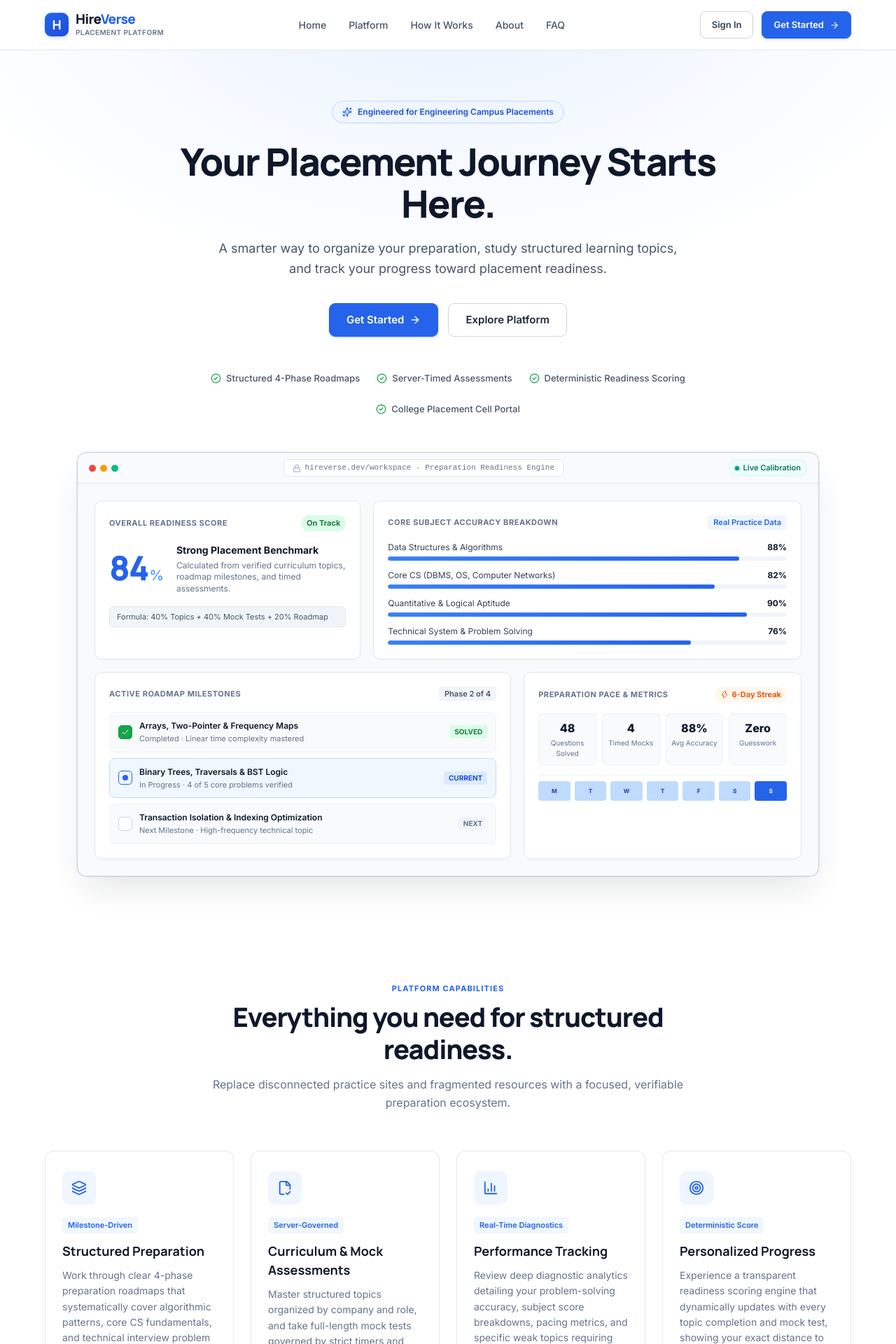
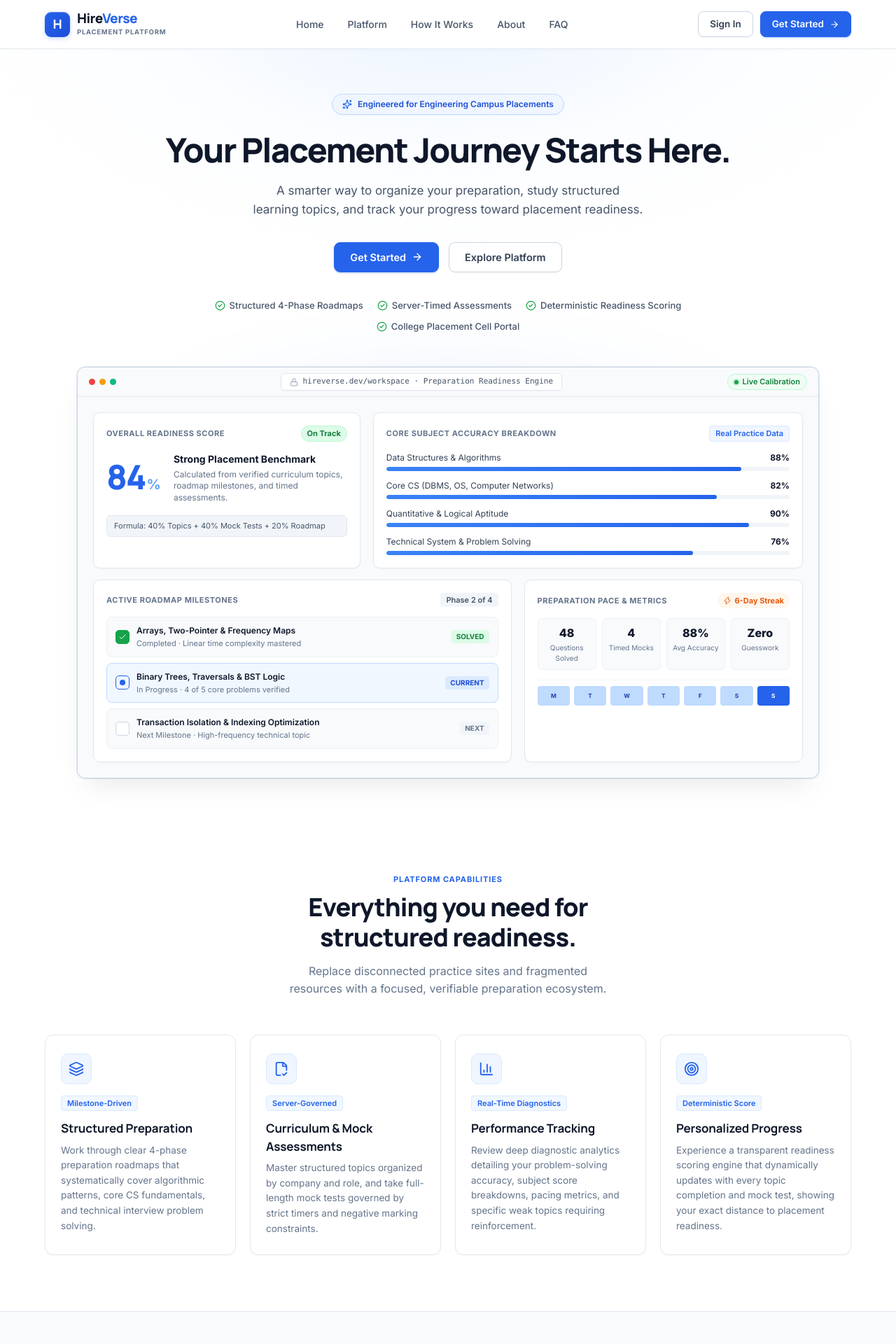
Before and after one commit to snehabhingare9011-prog/placement-prep-tracker, a React (Vite) app: page / in a window 1280 px wide. Shown: the top 1920 px of the page at 70% size. Built offline with nearby package versions, Linux system fonts and the light colour scheme.

Commit message:
style(landing): polish hero typography, navbar aesthetics, proof alignment, and preview mockup integration

```diff
--- a/src/saas-landing.css
+++ b/src/saas-landing.css
@@ -10,6 +10,7 @@
   line-height: 1.5;
   -webkit-font-smoothing: antialiased;
   -moz-osx-font-smoothing: grayscale;
+  overflow-x: hidden;
 }
 
 /* Max Container Width */
@@ -27,11 +28,12 @@
   position: sticky;
   top: 0;
   z-index: 100;
-  height: 72px;
+  height: 70px;
   background: rgba(255, 255, 255, 0.92);
-  backdrop-filter: blur(12px);
-  -webkit-backdrop-filter: blur(12px);
-  border-bottom: 1px solid #e2e8f0;
+  backdrop-filter: blur(14px);
+  -webkit-backdrop-filter: blur(14px);
+  border-bottom: 1px solid rgba(226, 232, 240, 0.85);
+  box-shadow: 0 1px 3px 0 rgba(15, 23, 42, 0.03);
   transition: all 0.2s ease;
 }
 
@@ -43,7 +45,7 @@
   display: flex;
   align-items: center;
   justify-content: space-between;
-  gap: 20px;
+  gap: 24px;
 }
 
 /* Brand */
@@ -53,11 +55,16 @@
   gap: 10px;
   text-decoration: none;
   cursor: pointer;
+  transition: opacity 0.15s ease;
+}
+
+.saas-brand:hover {
+  opacity: 0.92;
 }
 
 .saas-brand-icon {
-  width: 34px;
-  height: 34px;
+  width: 36px;
+  height: 36px;
   border-radius: 9px;
   background: linear-gradient(135deg, #2563eb 0%, #1d4ed8 100%);
   display: grid;
@@ -66,7 +73,7 @@
   font-weight: 800;
   font-size: 18px;
   font-family: 'Manrope', 'Inter', sans-serif;
-  box-shadow: 0 2px 5px rgba(37, 99, 235, 0.25), inset 0 1px 0 rgba(255, 255, 255, 0.25);
+  box-shadow: 0 2px 6px rgba(37, 99, 235, 0.25), inset 0 1px 0 rgba(255, 255, 255, 0.3);
   flex-shrink: 0;
 }
 
@@ -79,9 +86,9 @@
   font-size: 19px;
   font-weight: 800;
   color: #0f172a;
-  letter-spacing: -0.03em;
+  letter-spacing: -0.025em;
   font-family: 'Manrope', 'Inter', sans-serif;
-  line-height: 1.1;
+  line-height: 1.15;
 }
 
 .saas-brand-text strong span {
@@ -89,19 +96,19 @@
 }
 
 .saas-brand-text small {
-  font-size: 10px;
-  font-weight: 600;
-  letter-spacing: 0.04em;
+  font-size: 9.5px;
+  font-weight: 700;
+  letter-spacing: 0.08em;
   color: #64748b;
   text-transform: uppercase;
-  margin-top: 2px;
+  margin-top: 1px;
 }
 
 /* Center Nav Links */
 .saas-nav-menu {
   display: flex;
   align-items: center;
-  gap: 32px;
+  gap: 30px;
 }
 
 .saas-nav-menu a {
@@ -111,18 +118,18 @@
   font-weight: 500;
   transition: color 0.15s ease;
   position: relative;
-  padding: 6px 0;
+  padding: 6px 2px;
 }
 
 .saas-nav-menu a:hover {
-  color: #0f172a;
+  color: #2563eb;
 }
 
 /* Right Actions */
 .saas-nav-actions {
   display: flex;
   align-items: center;
-  gap: 12px;
+  gap: 10px;
 }
 
 /* Professional SaaS Buttons */
@@ -131,15 +138,16 @@
   align-items: center;
   justify-content: center;
   gap: 8px;
-  padding: 9px 16px;
-  font-size: 13px;
+  padding: 8px 16px;
+  font-size: 13.5px;
   font-weight: 600;
   border-radius: 8px;
   text-decoration: none;
   cursor: pointer;
-  transition: all 0.16s ease;
+  transition: all 0.18s cubic-bezier(0.16, 1, 0.3, 1);
   border: 1px solid transparent;
   white-space: nowrap;
+  line-height: 1.35;
 }
 
 .saas-btn-primary {
@@ -153,61 +161,72 @@
   background: #1d4ed8;
   border-color: #1d4ed8;
   transform: translateY(-1px);
-  box-shadow: 0 4px 8px -1px rgba(37, 99, 235, 0.25);
+  box-shadow: 0 4px 10px -1px rgba(37, 99, 235, 0.3);
+}
+
+.saas-btn-primary:active {
+  transform: translateY(0);
 }
 
 .saas-btn-secondary {
   background: #ffffff;
   color: #334155;
   border-color: #cbd5e1;
+  box-shadow: 0 1px 2px 0 rgba(15, 23, 42, 0.04);
 }
 
 .saas-btn-secondary:hover {
   background: #f8fafc;
   color: #0f172a;
   border-color: #94a3b8;
+  transform: translateY(-1px);
+  box-shadow: 0 2px 6px 0 rgba(15, 23, 42, 0.06);
 }
 
 .saas-btn-outline {
   background: #ffffff;
-  color: #1e293b;
+  color: #334155;
   border-color: #cbd5e1;
+  box-shadow: 0 1px 2px 0 rgba(15, 23, 42, 0.04);
 }
 
 .saas-btn-outline:hover {
   background: #f8fafc;
   border-color: #2563eb;
   color: #2563eb;
+  transform: translateY(-1px);
+  box-shadow: 0 2px 6px -1px rgba(37, 99, 235, 0.15);
 }
 
 .saas-btn-white {
   background: #ffffff;
   color: #1e3a8a;
   border-color: #ffffff;
-  box-shadow: 0 2px 8px rgba(0, 0, 0, 0.1);
+  box-shadow: 0 2px 8px rgba(0, 0, 0, 0.08);
 }
 
 .saas-btn-white:hover {
   background: #f8fafc;
   transform: translateY(-1px);
-  box-shadow: 0 4px 12px rgba(0, 0, 0, 0.15);
+  box-shadow: 0 4px 12px rgba(0, 0, 0, 0.12);
 }
 
 .saas-btn-translucent {
-  background: rgba(255, 255, 255, 0.12);
+  background: rgba(255, 255, 255, 0.14);
   color: #ffffff;
-  border-color: rgba(255, 255, 255, 0.25);
+  border-color: rgba(255, 255, 255, 0.28);
 }
 
 .saas-btn-translucent:hover {
-  background: rgba(255, 255, 255, 0.2);
-  border-color: rgba(255, 255, 255, 0.4);
+  background: rgba(255, 255, 255, 0.22);
+  border-color: rgba(255, 255, 255, 0.45);
 }
 
 .saas-btn-lg {
-  padding: 12px 24px;
-  font-size: 15px;
+  padding: 11px 22px;
+  font-size: 14.5px;
   border-radius: 9px;
+  font-weight: 600;
 }
 
 .saas-btn-block {
@@ -266,15 +285,15 @@
    ========================================================================== */
 
 .saas-hero-section {
-  padding: 72px 0 60px;
-  background: radial-gradient(ellipse 80% 50% at 50% -10%, rgba(219, 234, 254, 0.65), transparent 75%);
+  padding: 64px 0 52px;
+  background: radial-gradient(ellipse 70% 45% at 50% -8%, rgba(219, 234, 254, 0.6) 0%, rgba(239, 246, 255, 0.2) 50%, transparent 80%), #ffffff;
   position: relative;
   overflow: hidden;
 }
 
 .saas-hero-content {
   text-align: center;
-  max-width: 820px;
+  max-width: 900px;
   margin: 0 auto;
 }
 
@@ -285,12 +304,18 @@
   background: #eff6ff;
   border: 1px solid #bfdbfe;
   color: #1d4ed8;
-  padding: 6px 14px;
+  padding: 5px 14px;
   border-radius: 9999px;
   font-size: 12px;
   font-weight: 600;
-  margin-bottom: 24px;
-  box-shadow: 0 1px 2px rgba(37, 99, 235, 0.05);
+  margin-bottom: 22px;
+  box-shadow: 0 1px 2px rgba(37, 99, 235, 0.06);
+  transition: all 0.2s ease;
+}
+
+.saas-pill:hover {
+  background: #dbeafe;
+  border-color: #93c5fd;
 }
 
 .saas-pill-sparkle {
@@ -298,21 +323,24 @@
 }
 
 .saas-hero-title {
-  font-size: 54px;
+  font-size: 48px;
   font-weight: 800;
   color: #0f172a;
   letter-spacing: -0.035em;
-  line-height: 1.12;
-  margin: 0 0 20px;
+  line-height: 1.15;
+  margin: 0 auto 18px;
+  max-width: 820px;
   font-family: 'Manrope', 'Inter', sans-serif;
+  text-wrap: balance;
 }
 
 .saas-hero-subtitle {
-  font-size: 18px;
+  font-size: 17px;
   color: #475569;
   line-height: 1.6;
-  max-width: 660px;
-  margin: 0 auto 34px;
+  max-width: 620px;
+  margin: 0 auto 32px;
+  text-wrap: balance;
 }
 
 .saas-hero-actions {
@@ -321,25 +349,29 @@
   justify-content: center;
   gap: 14px;
   flex-wrap: wrap;
-  margin-bottom: 40px;
+  margin-bottom: 34px;
 }
 
 .saas-hero-proof {
   display: flex;
   align-items: center;
   justify-content: center;
-  gap: 24px;
+  gap: 20px;
+  row-gap: 10px;
   flex-wrap: wrap;
-  padding-top: 10px;
+  max-width: 860px;
+  margin: 0 auto;
+  padding-top: 4px;
 }
 
 .saas-proof-item {
-  display: flex;
-  align-items: center;
-  gap: 7px;
+  display: inline-flex;
+  align-items: center;
+  gap: 6px;
   font-size: 13px;
   font-weight: 500;
   color: #475569;
+  white-space: nowrap;
 }
 
 .saas-proof-item svg {
@@ -352,8 +384,22 @@
    ========================================================================== */
 
 .saas-hero-visual {
-  margin-top: 52px;
+  margin-top: 48px;
   position: relative;
+}
+
+.saas-hero-visual::before {
+  content: '';
+  position: absolute;
+  top: -30px;
+  left: 50%;
+  transform: translateX(-50%);
+  width: 75%;
+  height: 200px;
+  background: radial-gradient(ellipse at center, rgba(37, 99, 235, 0.12) 0%, rgba(37, 99, 235, 0) 70%);
+  filter: blur(45px);
+  pointer-events: none;
+  z-index: 0;
 }
 
 .saas-mockup-frame {
@@ -361,15 +407,17 @@
   margin: 0 auto;
   background: #ffffff;
   border: 1px solid #cbd5e1;
-  border-radius: 14px;
-  box-shadow: 0 25px 50px -12px rgba(15, 23, 42, 0.12), 0 0 0 1px rgba(226, 232, 240, 0.8);
+  border-radius: 12px;
+  box-shadow: 0 20px 40px -15px rgba(15, 23, 42, 0.1), 0 0 0 1px rgba(226, 232, 240, 0.8), 0 1px 3px rgba(15, 23, 42, 0.04);
   overflow: hidden;
   text-align: left;
+  position: relative;
+  z-index: 1;
 }
 
 /* Window Header Bar */
 .saas-mockup-header {
-  height: 44px;
+  height: 42px;
   background: #f8fafc;
   border-bottom: 1px solid #e2e8f0;
   display: flex;
@@ -385,8 +433,8 @@
 }
 
 .saas-mockup-dots .dot {
-  width: 10px;
-  height: 10px;
+  width: 9px;
+  height: 9px;
   border-radius: 50%;
 }
 
@@ -403,8 +451,9 @@
   border-radius: 6px;
   padding: 3px 12px;
   font-size: 11px;
-  color: #64748b;
-  font-family: monospace;
+  color: #475569;
+  font-family: ui-monospace, SFMono-Regular, Menlo, Monaco, Consolas, monospace;
+  box-shadow: 0 1px 2px rgba(15, 23, 42, 0.03);
 }
 
 .saas-mockup-address svg {
@@ -417,10 +466,10 @@
   gap: 6px;
   font-size: 11px;
   font-weight: 600;
-  color: #0f766e;
-  background: #f0fdfa;
-  border: 1px solid #ccfbf1;
-  padding: 2px 8px;
+  color: #15803d;
+  background: #f0fdf4;
+  border: 1px solid #bbf7d0;
+  padding: 2px 9px;
   border-radius: 12px;
 }
 
@@ -428,16 +477,16 @@
   width: 6px;
   height: 6px;
   border-radius: 50%;
-  background: #0d9488;
-  box-shadow: 0 0 0 2px rgba(13, 148, 136, 0.2);
+  background: #16a34a;
+  box-shadow: 0 0 0 2px rgba(22, 163, 74, 0.2);
 }
 
 /* Dashboard Body */
 .saas-mockup-body {
-  padding: 24px;
+  padding: 22px;
   background: #f8fafc;
   display: grid;
-  gap: 18px;
+  gap: 16px;
 }
 
 .saas-preview-top-row {
@@ -456,15 +505,15 @@
   background: #ffffff;
   border: 1px solid #e2e8f0;
   border-radius: 10px;
-  padding: 20px;
-  box-shadow: 0 1px 3px rgba(0, 0, 0, 0.03);
+  padding: 18px;
+  box-shadow: 0 1px 3px rgba(15, 23, 42, 0.03);
 }
 
 .saas-preview-card-head {
   display: flex;
   align-items: center;
   justify-content: space-between;
-  margin-bottom: 16px;
+  margin-bottom: 14px;
 }
 
 .saas-meta-label {
@@ -480,6 +529,7 @@
   font-weight: 600;
   color: #2563eb;
   background: #eff6ff;
+  border: 1px solid #dbeafe;
   padding: 2px 8px;
   border-radius: 4px;
 }
@@ -487,13 +537,14 @@
 .saas-status-badge {
   font-size: 11px;
   font-weight: 700;
-  padding: 3px 8px;
+  padding: 2px 8px;
   border-radius: 12px;
 }
 
 .saas-status-badge.success {
   background: #dcfce7;
   color: #15803d;
+  border: 1px solid #bbf7d0;
 }
 
 /* Readiness Score Display */
@@ -767,33 +818,34 @@
    ========================================================================== */
 
 .saas-section {
-  padding: 88px 0;
+  padding: 80px 0;
 }
 
 .saas-section-header {
   text-align: center;
   max-width: 680px;
-  margin: 0 auto 56px;
+  margin: 0 auto 52px;
 }
 
 .saas-section-eyebrow {
   display: inline-block;
   font-size: 11px;
   font-weight: 700;
-  letter-spacing: 0.1em;
+  letter-spacing: 0.08em;
   text-transform: uppercase;
   color: #2563eb;
   margin-bottom: 10px;
 }
 
 .saas-section-title {
-  font-size: 38px;
+  font-size: 36px;
   font-weight: 800;
   color: #0f172a;
-  letter-spacing: -0.03em;
-  margin: 0 0 16px;
+  letter-spacing: -0.025em;
+  margin: 0 0 14px;
   line-height: 1.2;
   font-family: 'Manrope', 'Inter', sans-serif;
+  text-wrap: balance;
 }
 
 .saas-section-description {
@@ -801,6 +853,7 @@
   color: #64748b;
   line-height: 1.6;
   margin: 0;
+  text-wrap: balance;
 }
 
 /* Features Grid */
@@ -811,34 +864,36 @@
 .saas-features-grid {
   display: grid;
   grid-template-columns: repeat(4, 1fr);
-  gap: 24px;
+  gap: 20px;
 }
 
 .saas-feature-card {
   background: #ffffff;
   border: 1px solid #e2e8f0;
   border-radius: 12px;
-  padding: 28px 24px;
+  padding: 26px 22px;
   display: flex;
   flex-direction: column;
-  transition: all 0.2s ease;
+  transition: all 0.2s cubic-bezier(0.16, 1, 0.3, 1);
+  box-shadow: 0 1px 3px rgba(15, 23, 42, 0.03);
 }
 
 .saas-feature-card:hover {
   border-color: #bfdbfe;
-  transform: translateY(-4px);
-  box-shadow: 0 12px 24px -6px rgba(15, 23, 42, 0.08);
+  transform: translateY(-3px);
+  box-shadow: 0 12px 24px -6px rgba(15, 23, 42, 0.08), 0 0 0 1px rgba(37, 99, 235, 0.08);
 }
 
 .saas-feature-icon-wrap {
-  width: 48px;
-  height: 48px;
+  width: 44px;
+  height: 44px;
   border-radius: 10px;
   background: #eff6ff;
   color: #2563eb;
   display: grid;
   place-items: center;
-  margin-bottom: 18px;
+  margin-bottom: 16px;
+  border: 1px solid #dbeafe;
 }
 
 .saas-feature-tag {
@@ -847,22 +902,24 @@
   font-weight: 600;
   color: #2563eb;
   background: #f0f7ff;
-  padding: 3px 8px;
+  border: 1px solid #dbeafe;
+  padding: 2px 8px;
   border-radius: 4px;
   align-self: flex-start;
   margin-bottom: 12px;
 }
 
 .saas-feature-card h3 {
-  font-size: 18px;
+  font-size: 17px;
   font-weight: 700;
   color: #0f172a;
-  margin: 0 0 10px;
+  margin: 0 0 8px;
   font-family: 'Manrope', 'Inter', sans-serif;
+  letter-spacing: -0.01em;
 }
 
 .saas-feature-card p {
-  font-size: 14px;
+  font-size: 13.5px;
   line-height: 1.6;
   color: #64748b;
   margin: 0;
@@ -881,28 +938,35 @@
 .saas-workflow-grid {
   display: grid;
   grid-template-columns: repeat(3, 1fr);
-  gap: 28px;
+  gap: 24px;
 }
 
 .saas-workflow-card {
   background: #ffffff;
   border: 1px solid #e2e8f0;
   border-radius: 12px;
-  padding: 32px 26px;
-  box-shadow: 0 1px 3px rgba(0, 0, 0, 0.04);
+  padding: 30px 24px;
+  box-shadow: 0 1px 3px rgba(15, 23, 42, 0.03);
   display: flex;
   flex-direction: column;
+  transition: all 0.2s cubic-bezier(0.16, 1, 0.3, 1);
+}
+
+.saas-workflow-card:hover {
+  border-color: #cbd5e1;
+  transform: translateY(-2px);
+  box-shadow: 0 8px 20px -4px rgba(15, 23, 42, 0.06);
 }
 
 .saas-workflow-badge {
   display: flex;
   align-items: center;
   justify-content: space-between;
-  margin-bottom: 22px;
+  margin-bottom: 20px;
 }
 
 .step-number {
-  font-size: 28px;
+  font-size: 26px;
   font-weight: 800;
   color: #2563eb;
   font-family: 'Manrope', 'Inter', sans-serif;
@@ -915,21 +979,23 @@
   height: 36px;
   border-radius: 8px;
   background: #eff6ff;
+  border: 1px solid #dbeafe;
   color: #2563eb;
   display: grid;
   place-items: center;
 }
 
 .saas-workflow-card h3 {
-  font-size: 18px;
+  font-size: 17px;
   font-weight: 700;
   color: #0f172a;
-  margin: 0 0 10px;
+  margin: 0 0 8px;
   font-family: 'Manrope', 'Inter', sans-serif;
+  letter-spacing: -0.01em;
 }
 
 .saas-workflow-card p {
-  font-size: 14px;
+  font-size: 13.5px;
   line-height: 1.6;
   color: #64748b;
   margin: 0;
@@ -1398,23 +1464,41 @@
   .saas-mobile-menu {
     display: block;
   }
+  .saas-hero-proof {
+    display: grid;
+    grid-template-columns: repeat(2, minmax(0, auto));
+    justify-content: center;
+    gap: 12px 28px;
+  }
 }
 
 @media (max-width: 768px) {
+  .saas-hero-section {
+    padding: 48px 0 38px;
+  }
   .saas-hero-title {
-    font-size: 38px;
+    font-size: 34px;
+    line-height: 1.18;
   }
   .saas-hero-subtitle {
-    font-size: 16px;
+    font-size: 15.5px;
+    margin-bottom: 26px;
+    max-width: 520px;
+  }
+  .saas-section {
+    padding: 64px 0;
   }
   .saas-section-title {
-    font-size: 30px;
+    font-size: 28px;
   }
   .saas-about-heading {
     font-size: 26px;
   }
   .saas-cta-heading {
     font-size: 28px;
+  }
+  .saas-cta-card {
+    padding: 48px 24px;
   }
   .saas-workflow-grid {
     grid-template-columns: 1fr;
@@ -1426,13 +1510,11 @@
     grid-template-columns: 1fr;
     gap: 36px;
   }
-  .saas-hero-proof {
-    flex-direction: column;
-    align-items: center;
-    gap: 12px;
-  }
   .saas-mockup-frame {
     border-radius: 10px;
+  }
+  .saas-mockup-body {
+    padding: 16px;
   }
   .saas-score-display {
     flex-direction: column;
@@ -1441,17 +1523,31 @@
   }
 }
 
-@media (max-width: 480px) {
+@media (max-width: 560px) {
   .saas-hero-title {
     font-size: 28px;
+    line-height: 1.2;
+  }
+  .saas-hero-subtitle {
+    font-size: 14px;
+    line-height: 1.55;
   }
   .saas-hero-actions {
     flex-direction: column;
     width: 100%;
+    gap: 10px;
   }
   .saas-hero-actions .saas-btn {
     width: 100%;
   }
+  .saas-hero-proof {
+    display: flex;
+    flex-direction: column;
+    align-items: flex-start;
+    width: fit-content;
+    margin: 0 auto;
+    gap: 10px;
+  }
   .saas-cta-actions .saas-btn {
     width: 100%;
   }
```
